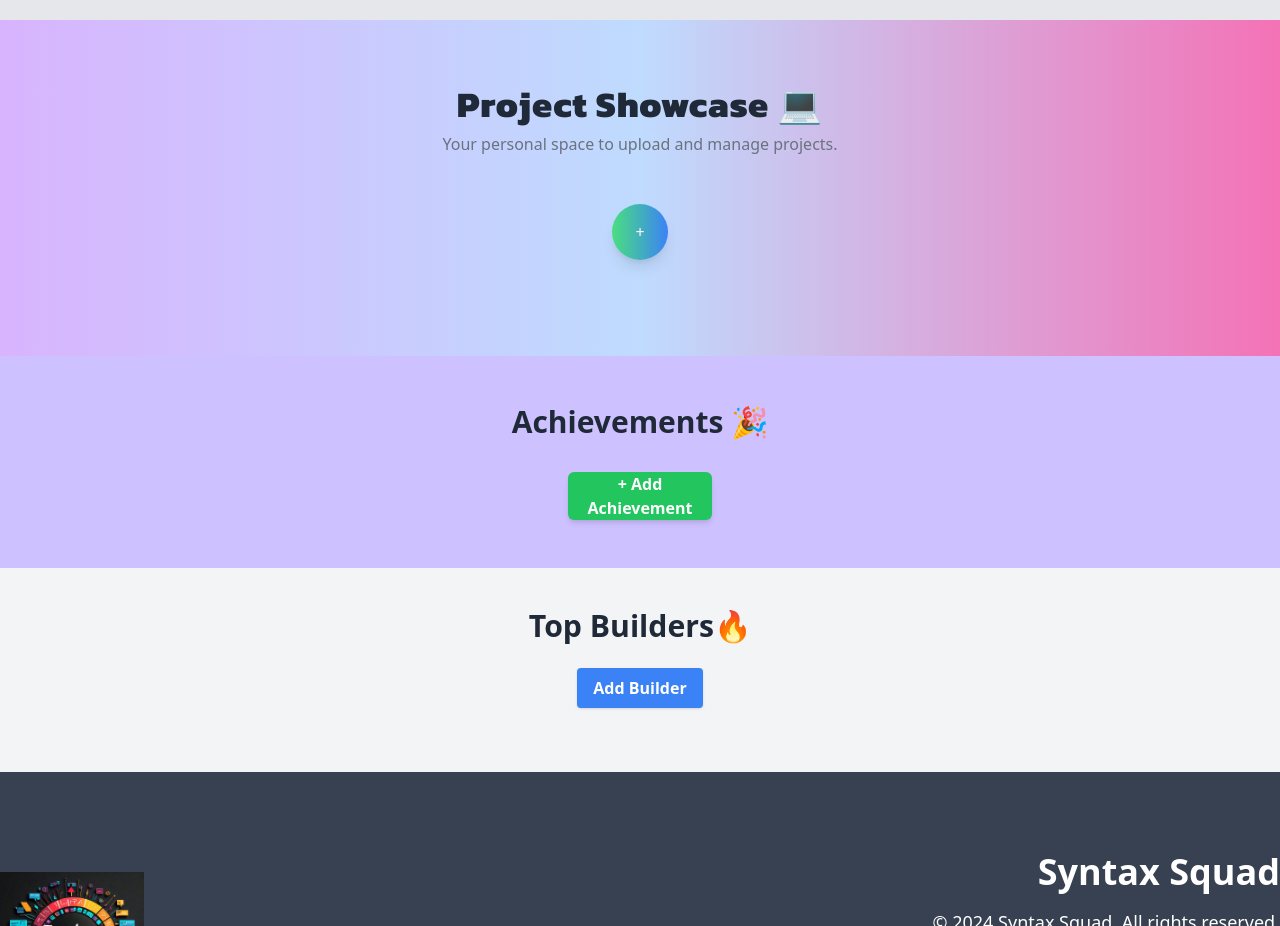
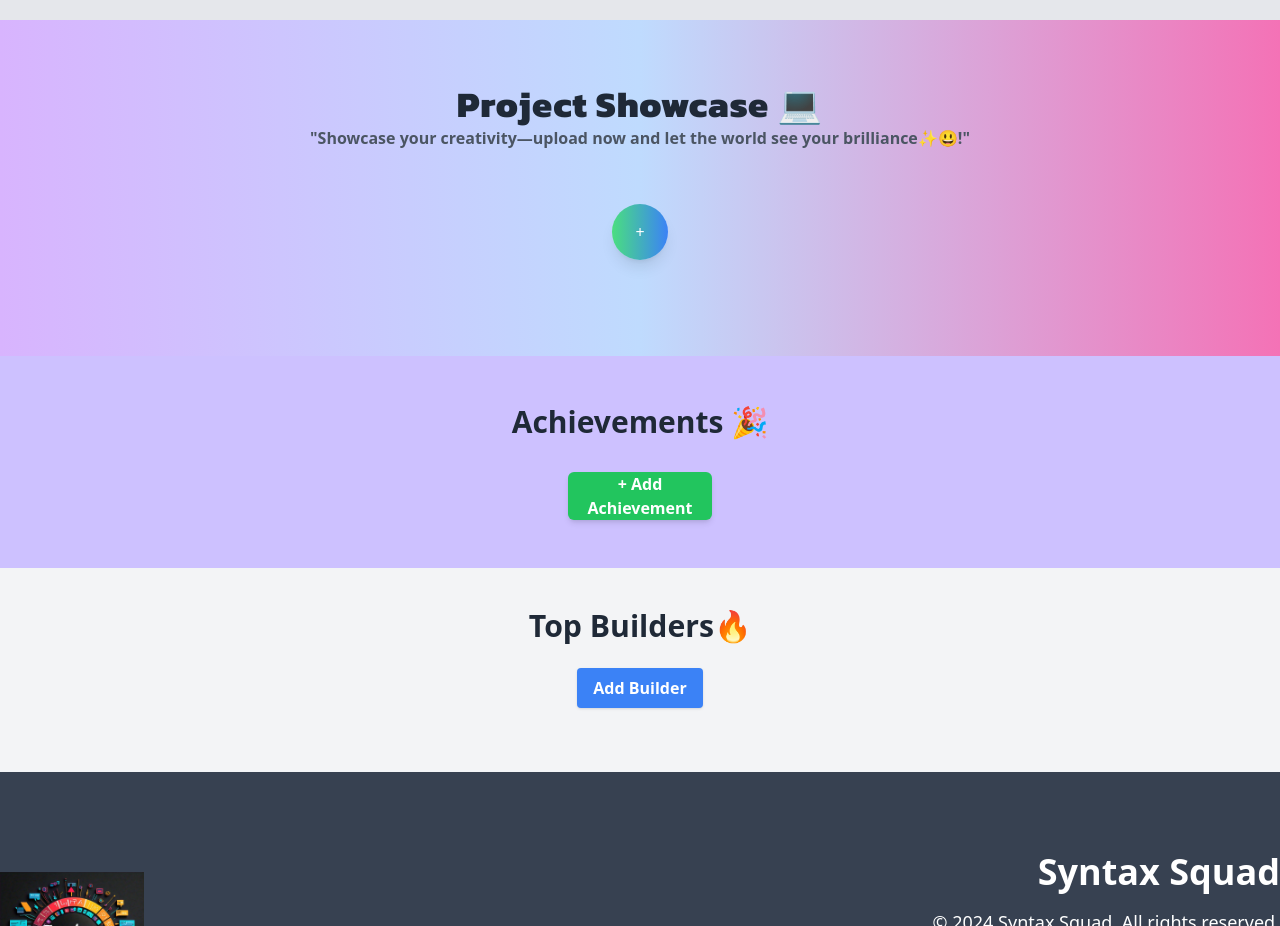
Before and after one commit to Krupa2205/ShowcaseHubFrontend, a React (Vite) app: page / in a window 1280 px wide. Shown: the part 1180-2106 px from the top of the page. Built offline with nearby package versions, Linux system fonts and the light colour scheme.

Commit message:
added animation sent.

```diff
--- a/src/components/Projects.jsx
+++ b/src/components/Projects.jsx
@@ -72,9 +72,10 @@ const Projects = () => {
         <h2 className="text-4xl font-extrabold text-gray-800 tracking-wide" style={{ fontFamily: 'Kanit, sans-serif' }}>
         Project Showcase 💻
       </h2>
-          <p className="text-gray-500 mt-2">
-            Your personal space to upload and manage projects.
-          </p>
+      <p className="text-gray-600 mt-2 font-bold animate-bounce">
+      "Showcase your creativity—upload now and let the world see your brilliance✨😃!"
+</p>
+
         </div>
 
         {/* Upload Button */}
```
